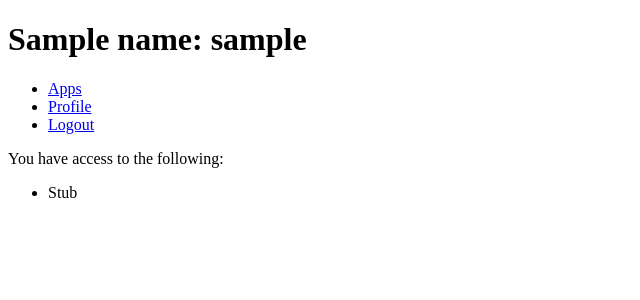
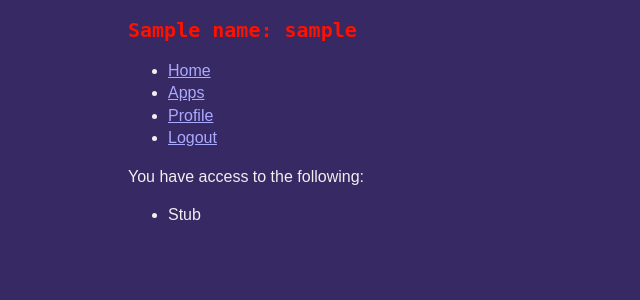
Before and after one commit to jakkemerke/med-enterprise-dash, a Python web app: template src/med_enterprise_dash/templates/apps.jinja2 in a window 1280 px wide. Shown: the top 300 px of the page, without its empty margins (0-640 px from the left). Run offline with Jinja, Linux system fonts and the light colour scheme; the template is opened without the code that fills it: most values are stand-ins (such as "Sample title", 1, 10 or a date in 2020).

Commit message:
Add favicons. Add a stylesheet. Add a jinja2 template for the logout_callback. Fix the get host url f string.

```diff
--- a/src/med_enterprise_dash/auth.py
+++ b/src/med_enterprise_dash/auth.py
@@ -1,5 +1,6 @@
 from cas import CASClient
 from utils import get_profile_route_name, get_host_url
+
 
 def get_auth_client():
     return CASClient(
--- a/src/med_enterprise_dash/routes.py
+++ b/src/med_enterprise_dash/routes.py
@@ -82,7 +82,9 @@ def logout(request):
 
 def logout_callback(request):
     request.session.invalidate()
-    return Response('Logged out. <a href="/login">Login</a>')
+    return {
+        "name": "logout_callback",
+    }
 
 
 def apps(request):
--- /dev/null
+++ b/src/med_enterprise_dash/static/styles.css
@@ -0,0 +1,86 @@
+/*
+                              .                       .
+,-,-. ," . , , ,-.    ,-. . . |-. ,-. ,-. ,-. . . ,-. | ,
+| | | |- |/|/  `-. -- |   | | | | |-' |   | | | | | | |<
+' ' ' |  ' '   `-'    `-' `-| ^-' `-' '   |-' `-^ ' ' ' `
+      '                    /|             |
+                          `-'             '
+mfws-cyberpunk
+
+- Mobile first screen sizes.
+- Eighty column rule.
+- Upper-case for 3-char hex.
+- Lower-case for 6-char hex.
+- Space after semi-colon if preceding a letter.
+- No space after a colon.
+- Only define classes when necessary.
+
+*/
+
+body {
+    margin:1rem auto;
+    padding:0 3.2%;
+    width:93.6%;
+    max-width:1024px;
+    font-family:sans-serif;
+    line-height:1.4;
+    color:#efefef;
+    background:#372963;
+}
+
+a {color:#aaaaff;}
+a:visited {color:#ca8aff;}
+a:hover {color:#FCF;}
+a:active {color:#FFF;}
+:focus {border:1px solid #ff00ff;}
+
+h1, h2, h3, h4, h5, h6 {
+    font-family:monospace;
+    font-size:x-large;
+}
+h1, .title {color:#ff1100;}
+h2 {color:#ff9c00;}
+h3 {color:#ff8c10;}
+h4 {color:#ff7c20;}
+h5 {color:#ff6c30;}
+h6 {color:#ff5c40;}
+
+/* NOTE: Currently, the site has no inputs. */
+/* input[type="submit"] { */
+/*     padding:0.618em;  */
+/*     border:none;  */
+/*     border-radius:0.618em; */
+/* } */
+img {max-width:100%;}
+
+pre {white-space: pre;}
+pre.src {
+    background-color:#000;
+    color:#0F0;
+    font-family:monospace;
+}
+blockquote {
+    background:#328;
+    color:#CCC;
+    font-family:serif;
+}
+
+
+table {
+    background-color:#222;
+    color:#CCC;
+}
+tr:nth-child(even) {
+    background-color:#CCC;
+    color:#222;
+}
+
+@media only screen and (min-width: 640px) {
+    body {
+        min-width:600px;
+        width:80%;
+        padding:0 10px;
+    }
+}
+
+.hash {font-family: monospace;}
--- a/src/med_enterprise_dash/templates/base.jinja2
+++ b/src/med_enterprise_dash/templates/base.jinja2
@@ -1,11 +1,22 @@
 <!DOCTYPE html>
 <html lang="en">
     <head>
-        {% block head %}
-        <title>{% block title %}{% endblock %}</title>
-        {% endblock %}
+	<meta name="author" content="vaeringjar">
+	<meta name="keywords" content="enterprise mashup webapp">
+	<meta name="description" content="Medical Enterprise Dashboard">
+	<meta name="viewport" content="width=device-width, initial-scale=1.0">
+
+	<link rel="apple-touch-icon" sizes="180x180" href="/static/favicons/apple-touch-icon.png">
+	<link rel="icon" type="image/png" sizes="32x32" href="/static/favicons/favicon-32x32.png">
+	<link rel="icon" type="image/png" sizes="16x16" href="/static/favicons/favicon-16x16.png">
+	<link rel="manifest" href="/static/favicons/site.webmanifest">
+
+	<link rel="stylesheet" href="/static/styles.css">
+	{% block head %}
+	<title>{% block title %}{% endblock %}</title>
+	{% endblock %}
     </head>
     <body>
-        {% block body %}{% endblock %}
+	{% block body %}{% endblock %}
     </body>
 </html>
--- a/src/med_enterprise_dash/templates/menu.jinja2
+++ b/src/med_enterprise_dash/templates/menu.jinja2
@@ -1,4 +1,5 @@
 <ul>
+    <li><a href="/">Home</a></li>
     <li><a href="/apps">Apps</a></li>
     {% if username %}
     <li><a href="/profile">Profile</a></li>
--- a/src/med_enterprise_dash/utils.py
+++ b/src/med_enterprise_dash/utils.py
@@ -23,4 +23,4 @@ def get_hostname():
 
 
 def get_host_url():
-    return f"{get_hostname}:{get_port}"
+    return f"{get_hostname()}:{get_port()}"
```
Also changed, not shown: src/med_enterprise_dash/server.py (+6 -1 lines), src/med_enterprise_dash/templates/logout_callback.jinja2 (added, +12 -0 lines), src/med_enterprise_dash/static/favicons/android-chrome-192x192.png (added), src/med_enterprise_dash/static/favicons/android-chrome-512x512.png (added), src/med_enterprise_dash/static/favicons/apple-touch-icon.png (added), src/med_enterprise_dash/static/favicons/favicon-16x16.png (added), src/med_enterprise_dash/static/favicons/favicon-32x32.png (added), src/med_enterprise_dash/static/favicons/favicon.ico (added), src/med_enterprise_dash/static/favicons/site.webmanifest (added), 1 other file.
